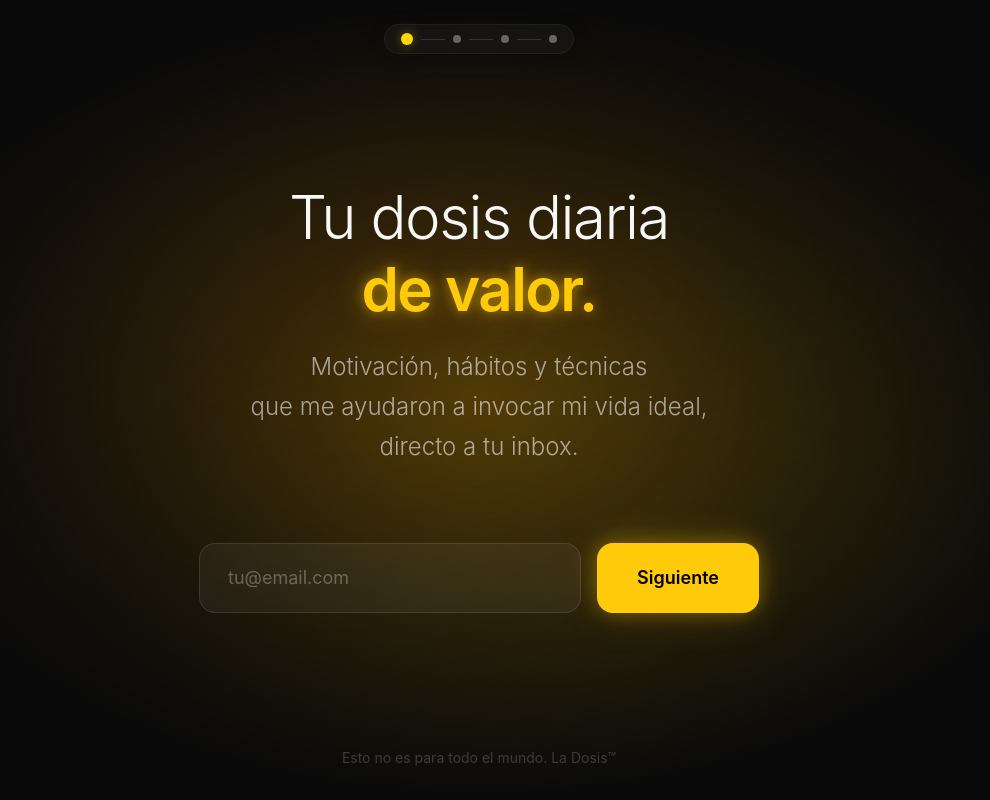
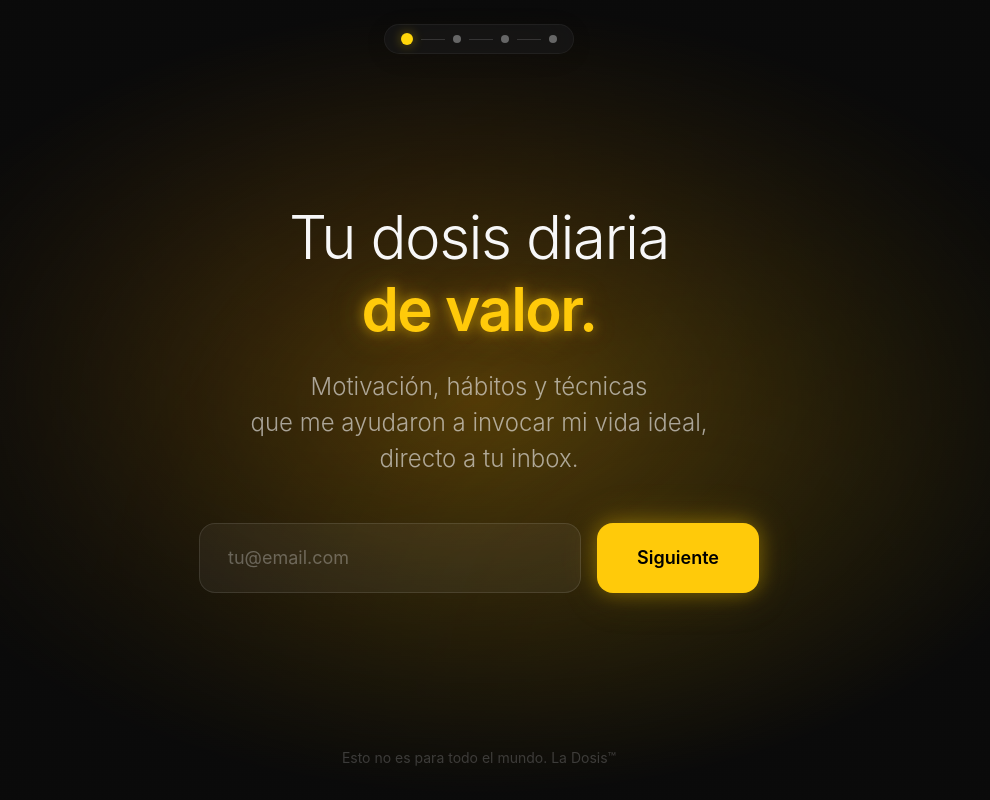
Before and after one commit to mysticcbrand-hub/anxonewsletter, a React (Vite) app: page / in a window 1280 px wide. Shown: the whole page, without its empty margins (161-1151 px from the left). Built offline with nearby package versions, Linux system fonts and the light colour scheme; the HTML template or start-up script is replaced by a standard one.

Commit message:
Ajustar espaciado del subtítulo y acercar formulario
- Interlineado más compacto: leading-snug (mt-0.5 md:mt-1)
- Margin bottom reducido: mb-8 md:mb-10 lg:mb-12
- Box del email más cerca del hero
- Mantiene estilo premium y legible

```diff
--- a/src/components/MinimalNewsletter.tsx
+++ b/src/components/MinimalNewsletter.tsx
@@ -360,12 +360,12 @@ const MinimalNewsletter = ({ onStepChange }: MinimalNewsletterProps = {}) => {
             </h1>
 
             <p
-              className="text-base sm:text-lg md:text-xl lg:text-2xl text-foreground/60 text-center mb-12 md:mb-16 lg:mb-20 font-light leading-relaxed opacity-0 px-4 md:px-6"
+              className="text-base sm:text-lg md:text-xl lg:text-2xl text-foreground/60 text-center mb-8 md:mb-10 lg:mb-12 font-light leading-snug opacity-0 px-4 md:px-6"
               style={{ animation: 'fadeInUp 1s cubic-bezier(0.4, 0, 0.2, 1) 0.8s forwards' }}
             >
               Motivación, hábitos y técnicas
-              <span className="block mt-1 md:mt-2">que me ayudaron a invocar mi vida ideal,</span>
-              <span className="block mt-1 md:mt-2">directo a tu inbox.</span>
+              <span className="block mt-0.5 md:mt-1">que me ayudaron a invocar mi vida ideal,</span>
+              <span className="block mt-0.5 md:mt-1">directo a tu inbox.</span>
             </p>
           </>
         )}
```
